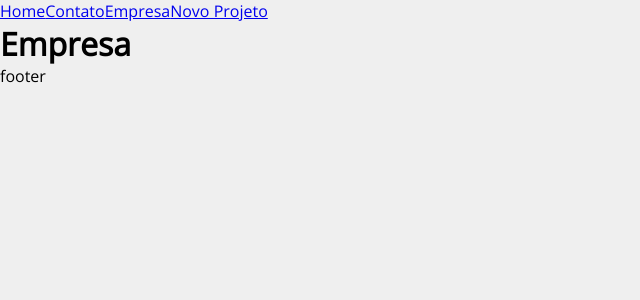
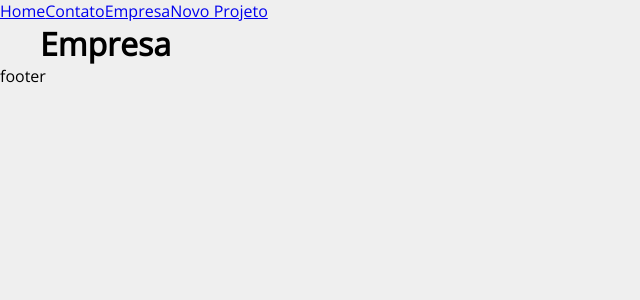
Before and after one commit to andersonvf/Gerenciamento-de-Custos-React, a React (Create React App) app: page /company in a window 1280 px wide. Shown: the top 300 px of the page, without its empty margins (0-640 px from the left). Built offline with nearby package versions, Linux system fonts and the light colour scheme.

Commit message:
Alteração em css

```diff
--- a/src/App.js
+++ b/src/App.js
@@ -5,6 +5,7 @@
 import Company from './Company'
 import Contact from './Contact'
 import NewProject from './NewProject'
+import Container from './Container'
 
 
 function App() {
@@ -20,6 +21,7 @@
         <Link to='/company'>Empresa</Link>
         <Link to='/newproject'>Novo Projeto</Link>
       </div>
+      <Container customClass="min-height">
       <Routes>
           <Route path="/" element={<Home />}/>
 
@@ -39,6 +41,7 @@
                 </>
               }/>
         </Routes>
+      </Container>
     <p>footer</p>
     </Router>
   )
--- /dev/null
+++ b/src/Container.js
@@ -0,0 +1,11 @@
+import React from "react"
+import styles from './Container.module.css'
+
+function Container(props) {
+    return (
+        <div className={`${styles.container} ${styles[props.customClass]}`}>{props.children}
+        </div>
+        )
+}
+
+export default Container
--- /dev/null
+++ b/src/Container.module.css
@@ -0,0 +1,19 @@
+.container {
+    width: 1200px;
+    display: flex;
+    justify-content: space-between;
+    margin: 0 auto;
+    flex-wrap: wrap;
+}
+
+.win.heigth {
+    min-height: 75%;
+}
+
+.start {
+    justify-content: flex-start;
+}
+
+.column {
+    flex-direction: column;
+}
--- a/src/NewProject.js
+++ b/src/NewProject.js
@@ -0,0 +1,7 @@
+import React from "react"
+
+function NewProject() {
+    return <h1>Novo Projeto</h1>
+}
+
+export default NewProject
```
